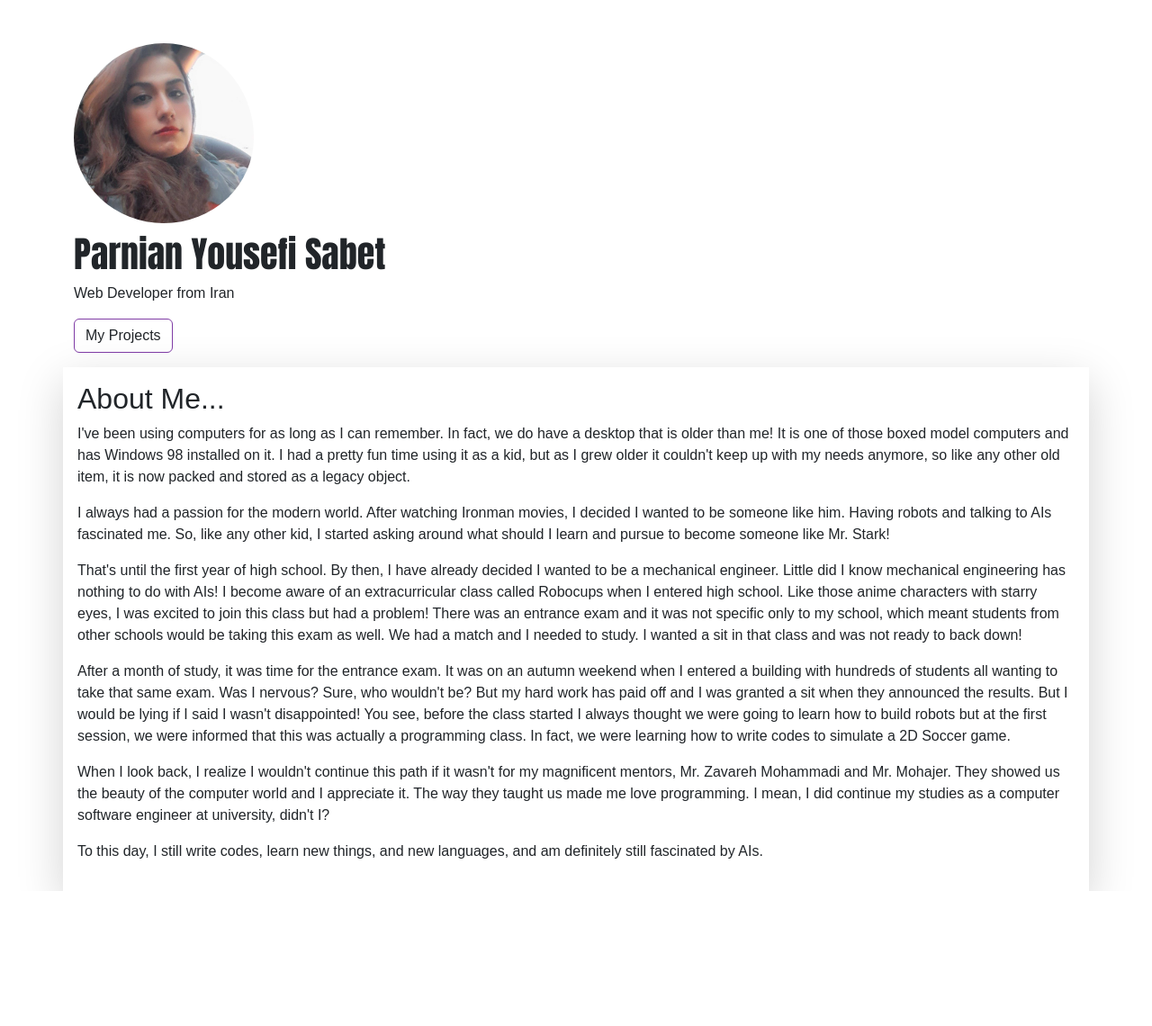
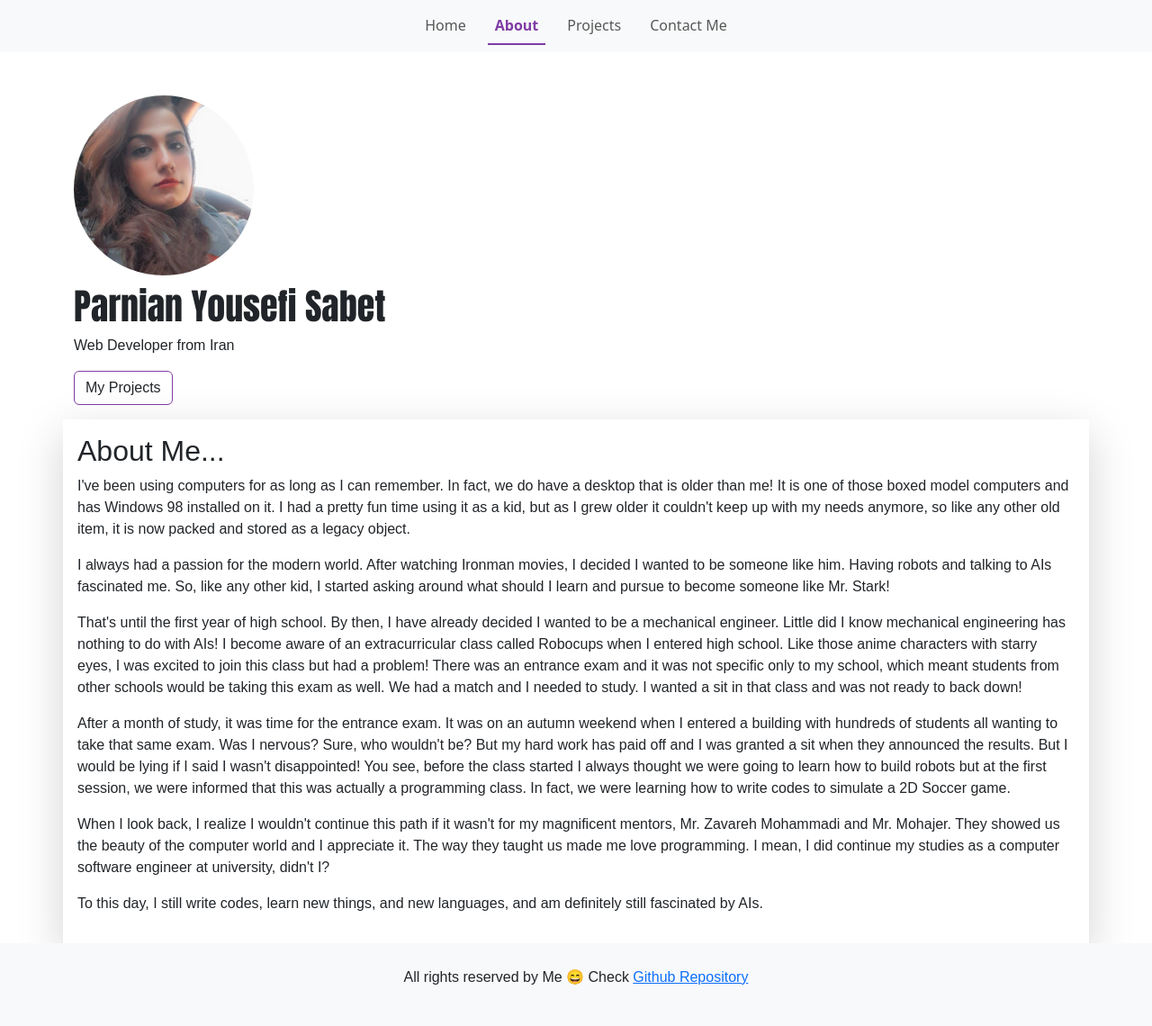
Before and after one commit to parnian-yousefi/SheCodes-Responsive-Portfolio, a plain HTML site: page about.html in a window 1280 px wide. Shown: the whole page at 90% size. Before the commit the page ends 990 px from the top, so only its background shows below. Drawn offline with nearby package versions, Linux system fonts and the light colour scheme; a web font is replaced by a local one.

Commit message:
Added header and footer to all pages

```diff
--- a/about.html
+++ b/about.html
@@ -34,6 +34,42 @@
     <title>Portfolio - About</title>
   </head>
   <body>
+    <div class="header">
+      <nav class="navbar navbar-expand-lg bg-body-tertiary">
+        <div class="container-fluid">
+          <button
+            class="navbar-toggler"
+            type="button"
+            data-bs-toggle="collapse"
+            data-bs-target="#navbarTogglerDemo01"
+            aria-controls="navbarTogglerDemo01"
+            aria-expanded="false"
+            aria-label="Toggle navigation"
+          >
+            <span class="navbar-toggler-icon"></span>
+          </button>
+          <div
+            class="collapse navbar-collapse justify-content-center"
+            id="navbarTogglerDemo01"
+          >
+            <ul class="navbar-nav nav-underline">
+              <li class="nav-item">
+                <a class="nav-link" href="index.html">Home</a>
+              </li>
+              <li class="nav-item">
+                <a class="nav-link active" href="#">About</a>
+              </li>
+              <li class="nav-item">
+                <a class="nav-link" href="work.html">Projects</a>
+              </li>
+              <li class="nav-item">
+                <a class="nav-link" href="contact.html">Contact Me</a>
+              </li>
+            </ul>
+          </div>
+        </div>
+      </nav>
+    </div>
     <div class="container mt-5">
       <img src="assets/profile.png" alt="" class="profile" />
       <h1>Parnian Yousefi Sabet</h1>
@@ -90,5 +126,14 @@
         and am definitely still fascinated by AIs.
       </p>
     </div>
+    <div
+      id="footer"
+      class="container-fluid bg-body-tertiary justify-content-center"
+    >
+      <p>
+        All rights reserved by Me 😄 Check
+        <a href="" target="_blank">Github Repository</a>
+      </p>
+    </div>
   </body>
 </html>
--- a/src/style.css
+++ b/src/style.css
@@ -112,6 +112,14 @@ p {
   text-align: center;
 }
 
+#footer {
+  margin: 0;
+  position: relative;
+  bottom: 0;
+  text-align: center;
+  padding: 2% 0;
+}
+
 @media only screen and (max-width: 600px) {
   #hero {
     padding: 30% 5%;
```
Also changed, not shown: contact.html (+45 -0 lines), index.html (+45 -0 lines), work.html (+10 -3 lines).
